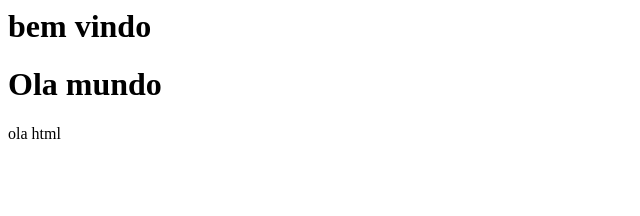
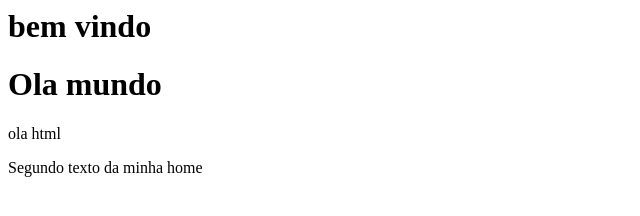
Before and after one commit to Jonas-soares-dock/Curso_github, a plain HTML site: page index.html in a window 1280 px wide. Shown: the whole page, without its empty margins (0-640 px from the left). Drawn offline with Linux system fonts and the light colour scheme.

Commit message:
adicionando paragrafos

```diff
--- a/index.html
+++ b/index.html
@@ -1,3 +1,4 @@
 <h1> bem vindo </h1>
 <h1> Ola mundo </h1>
 <p> ola html </p>
+<p> Segundo texto da minha home </p>
```
